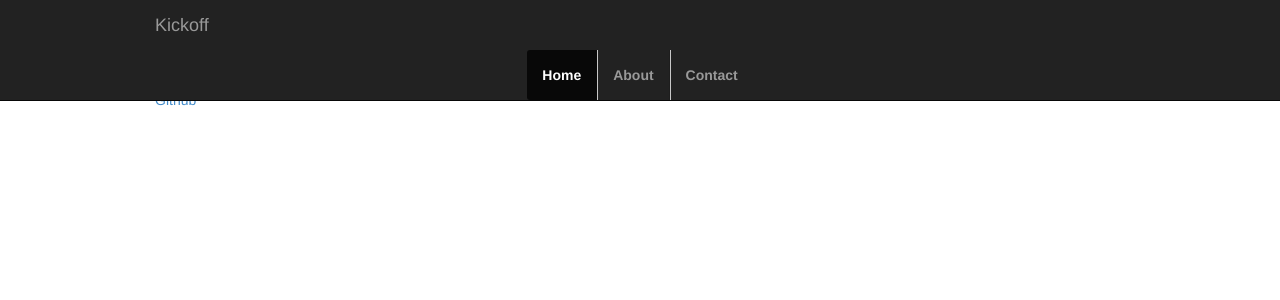
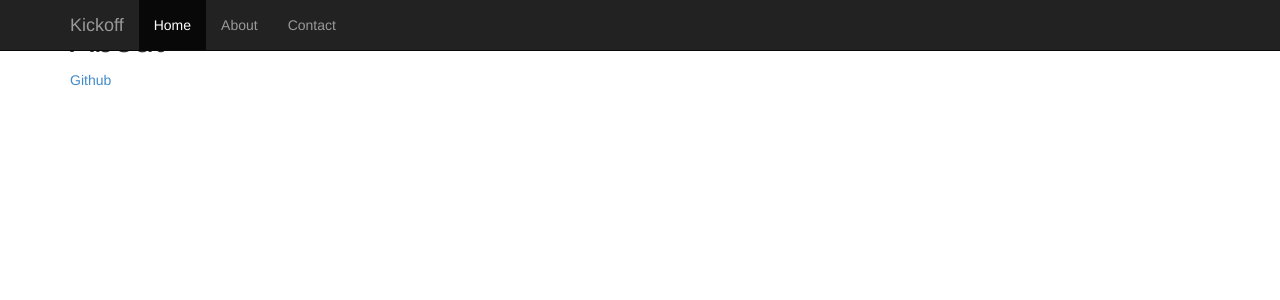
Before and after one commit to Redpill-Linpro/kickoff, a Python web app: template kickoff/app/templates/about.html in a window 1280 px wide. Shown: the top 300 px of the page. Run offline with Jinja, Linux system fonts and the light colour scheme; the template is opened without the code that fills it, so the values that code supplies are empty; some libraries are stand-ins or nearby versions.

Commit message:
development

```diff
--- a/kickoff/app/static/custom.css
+++ b/kickoff/app/static/custom.css
@@ -1,17 +1,3 @@
-      body {
-        padding-top: 20px;
-        padding-bottom: 60px;
-      }
-
-      /* Custom container */
-      .container {
-        margin: 0 auto;
-        max-width: 1000px;
-      }
-      .container > hr {
-        margin: 60px 0;
-      }
-
       /* Main marketing message and sign up button */
       .jumbotron {
         margin: 80px 0;
@@ -37,33 +23,3 @@
       .marketing p + h4 {
         margin-top: 28px;
       }
-
-
-      /* Customize the navbar links to be fill the entire space of the .navbar */
-      .navbar .navbar-inner {
-        padding: 0;
-      }
-      .navbar .nav {
-        margin: 0;
-        display: table;
-        width: 100%;
-      }
-      .navbar .nav li {
-        display: table-cell;
-        width: 1%;
-        float: none;
-      }
-      .navbar .nav li a {
-        font-weight: bold;
-        text-align: center;
-        border-left: 1px solid rgba(255,255,255,.75);
-        border-right: 1px solid rgba(0,0,0,.1);
-      }
-      .navbar .nav li:first-child a {
-        border-left: 0;
-        border-radius: 3px 0 0 3px;
-      }
-      .navbar .nav li:last-child a {
-        border-right: 0;
-        border-radius: 0 3px 3px 0;
-      }
```
Also changed, not shown: kickoff/app/kickoff.py (+34 -27 lines), kickoff/app/templates/index.html (+21 -6 lines).
